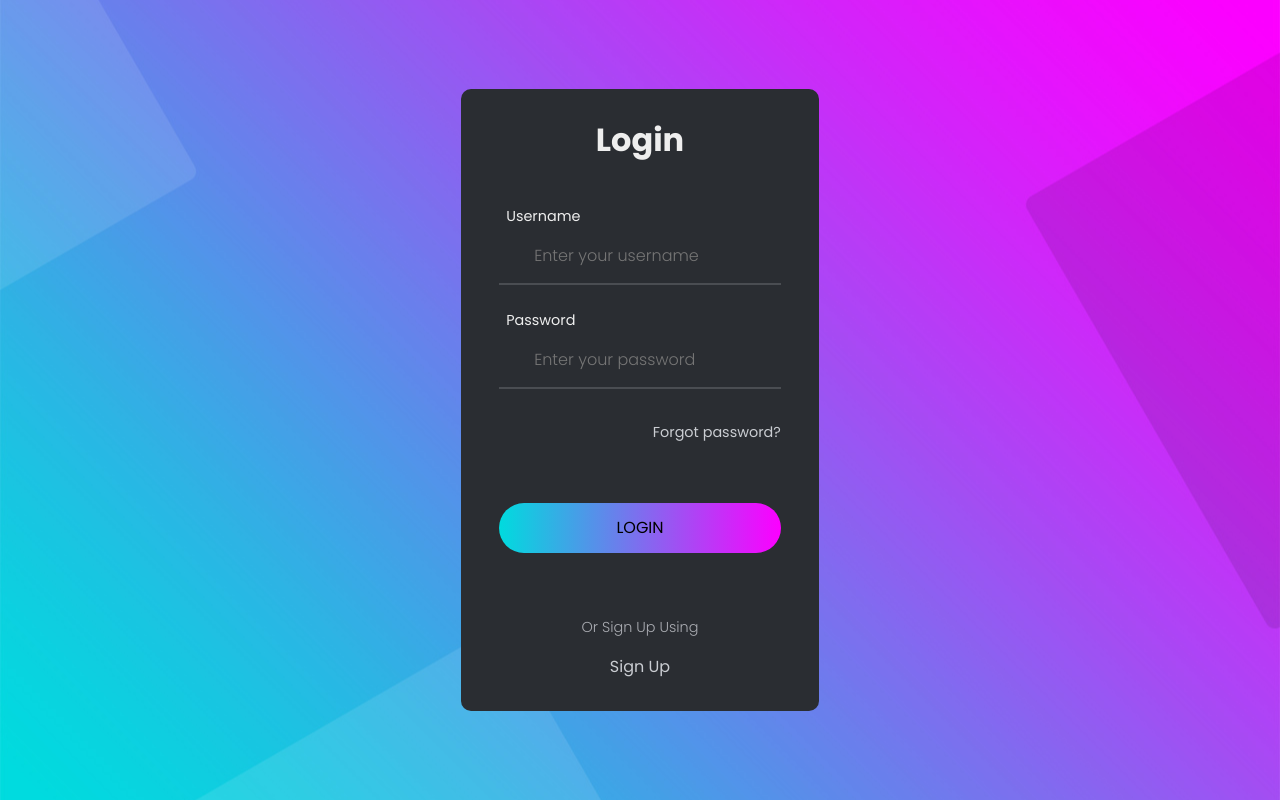
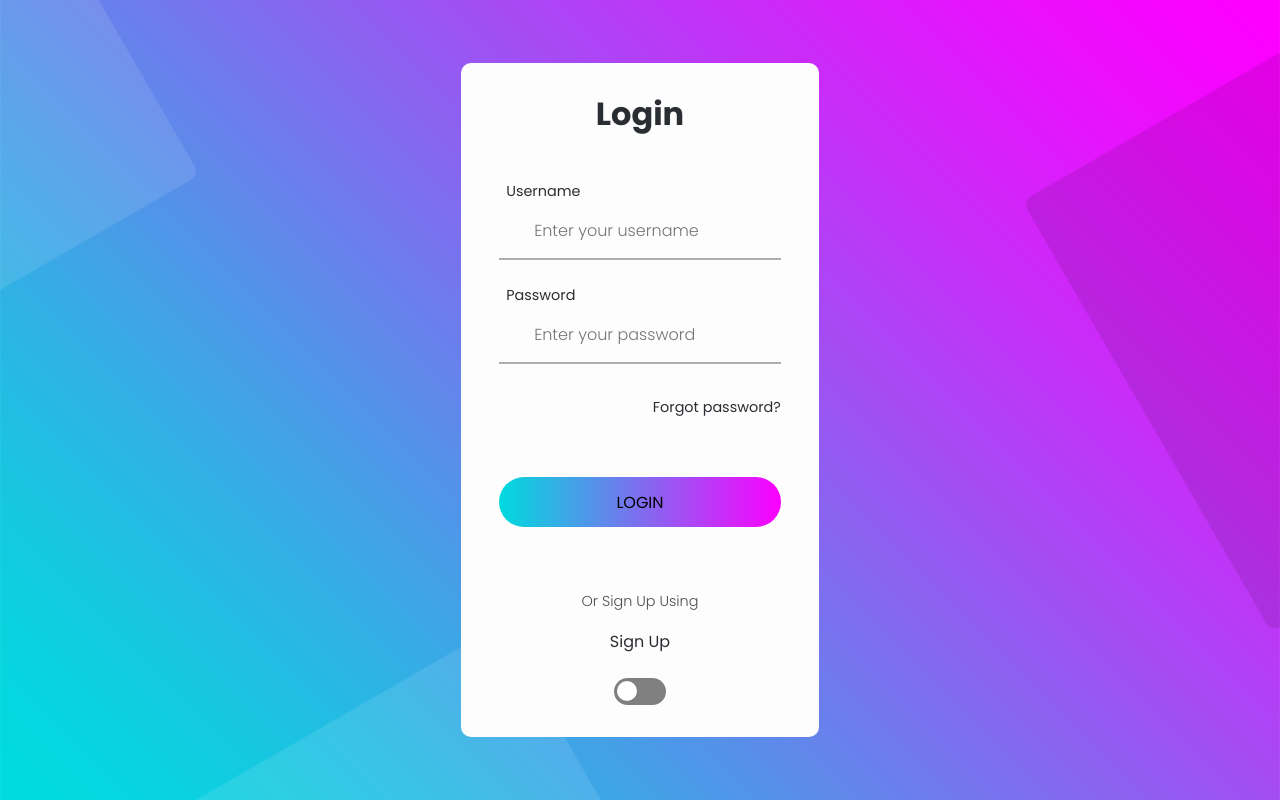
Before and after one commit to PaulRaffer/Online-Poker, a PHP site: page /login in a window 1280 px wide. Run offline with PHP 8.4, Linux system fonts and the light colour scheme; some libraries are stand-ins or nearby versions.

Commit message:
Added theme switch

```diff
--- /dev/null
+++ b/js/theme.js
@@ -0,0 +1,40 @@
+var checkbox = document.querySelector('input[name=theme]');
+var doltheme = window.localStorage.getItem('theme');
+var path = window.location.pathname;
+var page = path.split("/").pop();
+
+$(document).ready(function checksettheme() {
+    if (doltheme == "dark") {
+			document.documentElement.setAttribute('data-theme', 'dark');
+		if (page == "login") {
+			$('input[type="checkbox"]').attr("checked", "checked");
+		}
+    } else {
+        document.documentElement.setAttribute('data-theme', 'light');
+    }
+
+})
+
+//(document.documentElement.getAttribute('data-theme') === 'light')
+
+if(page == "login")
+{
+	checkbox.addEventListener('change', function () {
+    	if (this.checked) {
+        	trans()
+        	document.documentElement.setAttribute('data-theme', 'dark')
+			window.localStorage.setItem('theme', 'dark');
+		} else {
+        	trans()
+        	document.documentElement.setAttribute('data-theme', 'light')
+        	window.localStorage.setItem('theme', 'light');
+    	}
+	})
+
+	let trans = () => {
+		document.documentElement.classList.add('transition');
+		window.setTimeout(() =>{
+			document.documentElement.classList.remove('transition')
+		}, 300)
+	}
+}
--- a/login.php
+++ b/login.php
@@ -5,14 +5,13 @@ session_start();
 include('config.php');
 ?>
 
-<html>
+<html data-theme="dark">
 
 <head>
 	<title>Poker | Login</title>
 	<?php include('head.php'); ?>
 	<!--Stylesheets-->
-	<link rel="stylesheet" type="text/css" href="style/dark.css" title="Dark" />
-	<link rel="alternate stylesheet" type="text/css" href="style/light.css" title="Light" />
+	<link rel="stylesheet" type="text/css" href="style/dark.css"/>
 </head>
 
 <body>
@@ -62,9 +61,12 @@ if (isset($_POST['login']) && $_SERVER["REQUEST_METHOD"] == "POST") {
 				</div>
 				<span class="login-sign-up1">Or Sign Up Using</span>
 				<span class="login-sign-up2"><a href="javascript:delay('sign_up')">Sign Up</a></span>
+				<div class="toggle-container">
+					<input type="checkbox" id="switch" name="theme"/><label for="switch">Toggle</label>
+				</div>
 			</form>
 		</div>
 	</div>
+	<script src="js/theme.js"></script>
 </body>
-
 </html>
--- a/reset.php
+++ b/reset.php
@@ -5,14 +5,13 @@ session_start();
 include "config.php";
 ?>
 
-<html>
+<html data-theme="dark">
 
 <head>
 	<title>Poker | Reset Password</title>
 	<?php include('head.php'); ?>
 	<!--Stylesheets-->
 	<link rel="stylesheet" type="text/css" href="style/dark.css" title="Dark" />
-	<link rel="alternate stylesheet" type="text/css" href="style/light.css" title="Light" />
 </head>
 
 <body>
@@ -88,4 +87,6 @@ if ($_SERVER['REQUEST_METHOD'] == 'POST') {
 			</form>
 		</div>
 	</div>
+	<script src="js/theme.js"></script>
 </body>
+</html>
--- a/sign_up.php
+++ b/sign_up.php
@@ -5,14 +5,13 @@ session_start();
 include('config.php');
 ?>
 
-<html>
+<html data-theme="dark">
 
 <head>
 	<title>Poker | Sign Up</title>
 	<?php include('head.php'); ?>
 	<!--Stylesheets-->
 	<link rel="stylesheet" type="text/css" href="style/dark.css" title="Dark" />
-	<link rel="alternate stylesheet" type="text/css" href="style/light.css" title="Light" />
 </head>
 
 <body>
--- a/style/dark.css
+++ b/style/dark.css
@@ -15,9 +15,32 @@ ul {
   list-style: none;
 }
 
-html {
-  color: #eeeeee;
-  overflow: hidden;
+html{
+	--color: #2a2d32;
+	--color-light: #4a4d52;
+	--color-line: #adadad;
+	--bg: #fdfdfd;
+	--accent:  #a64bf4;
+	--focus: #2a2d32;
+	overflow: hidden;
+
+}
+
+html[data-theme='dark'] {
+	--color: #eeeeee;
+	--color-light: #7a7d82;
+	--color-line: #4a4d52;
+	--bg: #2a2d32;
+	--focus: #cacdd2;
+	--accent: #a64bf4;
+}
+
+html.transition,
+html.transition *,
+html.transition *:before,
+html.transition *:after {
+	transition: all 300ms !important;
+	transition-delay: 0 !important;
 }
 
 body {
@@ -25,7 +48,7 @@ body {
 	left: 0;
 	font-size: 1rem;
 	line-height: 1.5;
-	background-color: #2a2d32;
+	background-color: var(--bg);
 	text-rendering: optimizeLegibility;
 }
 
@@ -47,7 +70,7 @@ body {
 	height: fit-content;
 	min-width: 350px;
 	min-height: 350px;
-	background: #2a2d32;
+	background: var(--bg);
 	border-radius: 10px;
 	padding: 4vh 3vw 4vh 3vw;
 }
@@ -63,12 +86,13 @@ body {
 	text-align: center;
 	padding-bottom: 45px;
 	font-weight: 700;
+	color: var(--color);
 }
 
 .login-input-wrap{
 	width: 100%;
 	position: relative;
-	border-bottom: 2px solid #4a4d52;
+	border-bottom: 2px solid var(--color-line);
 	margin-bottom: 23px;
 }
 
@@ -76,11 +100,12 @@ body {
 	font-size: 0.9rem;
 	line-height: 1.5;
 	padding-left: 7px;
+	color: var(--color);
 }
 
 .login-input{
 	user-select: auto;
-	color: #eeeeee;
+	color: var(--color);
 	font-size: 1rem;
 	line-height: 1.2;
 	display: block;
@@ -109,14 +134,14 @@ body {
 	left: 0;
 	width: 0;
 	height: 2px;
-	background: #7a7d82;
+	background: var(--color-light);
 	transition: all .3s;
 }
 
 .focus-input::after {
 	content: attr(data-symbol);
 	font-family: Material-Design-Iconic-Font;
-	color: #7a7d82;
+	color: var(--color-line);
 	font-size: 20px;
 	display: flex;
 	align-items: center;
@@ -132,20 +157,20 @@ body {
 
 .login-input:focus + .focus-input::before {
 	width: 100%;
-	color: #cacdd2;
+	color: var(--focus);
 }
 
 .has-val.login-input + .focus-input::before {
 	width: 100%;
-	color: #cacdd2;
+	color: var(--focus);
   }
 
 .login-input:focus + .focus-input::after {
-	color: #cacdd2;
+	color: var(--focus);
   }
 
 .has-val.login-input + .focus-input::after {
-	color: #cacdd2;
+	color: var(--focus);
   }
 
 
@@ -158,13 +183,13 @@ body {
 .text-right a{
 	font-size: 0.9rem;
 	line-height: 1.7;
-	color: #cacdd2;
+	color: var(--color);
 	transition: color 0.3s;
 	margin: 0px;
 }
 
 .text-right a:hover{
-	color: #a64bf4;
+	color: var(--accent);
 }
 
 .login-submit{
@@ -219,31 +244,83 @@ body {
 	font-weight: 300;
 	padding-bottom: 17px;
 	margin-top: 8vh;
-	color: #aaacb2;
+	color: var(--color-light);
 }
 
 .login-sign-up1 a{
-	color: #cacdd2;
+	color: var(--focus);
 	transition: color 0.3s;
 	font-weight: 400;
 	font-size: 1rem;
 }
 
 .login-sign-up1 a:hover{
-	color: #a64bf4;
+	color: var(--accent);
 }
 
 
 .login-sign-up2 a{
 	display: block;
 	text-align: center;
-	color: #cacdd2;
+	color: var(--focus);
 	transition: color 0.3s;
 }
 
 .login-sign-up2 a:hover{
-	color: #a64bf4;
+	color: var(--accent);
 }
+
+.toggle-container{
+	display: flex;
+	flex-wrap: wrap;
+	justify-content: center;
+	margin-top: 3vh;
+}
+
+input[type=checkbox]{
+	height: 0;
+	width: 0;
+	visibility: hidden;
+	position: absolute;
+}
+
+label {
+	cursor: pointer;
+	text-indent: -9999px;
+	width: 52px;
+	height: 27px;
+	background: grey;
+	display: block;
+	border-radius: 100px;
+	position: relative;
+	transition: background .3s;
+}
+
+label:after {
+	content: '';
+	position: absolute;
+	top: 3px;
+	left: 3px;
+	width: 20px;
+	height: 20px;
+	background: #fff;
+	border-radius: 90px;
+	transition: 0.3s;
+}
+
+input:checked + label {
+	background: var(--accent);
+}
+
+input:checked + label:after {
+	left: calc(100% - 5px);
+	transform: translateX(-100%);
+}
+
+label:active:after {
+	width: 25px;
+}
+
 
 /*Game*/
 .game {
```
